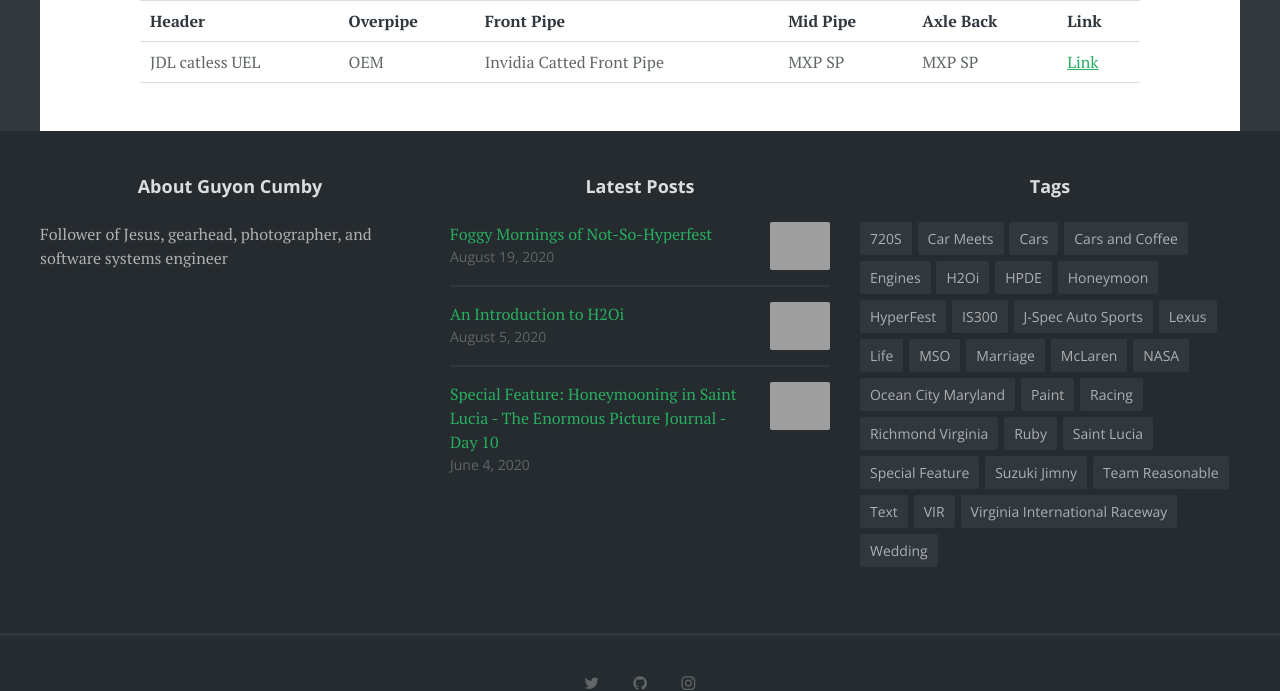
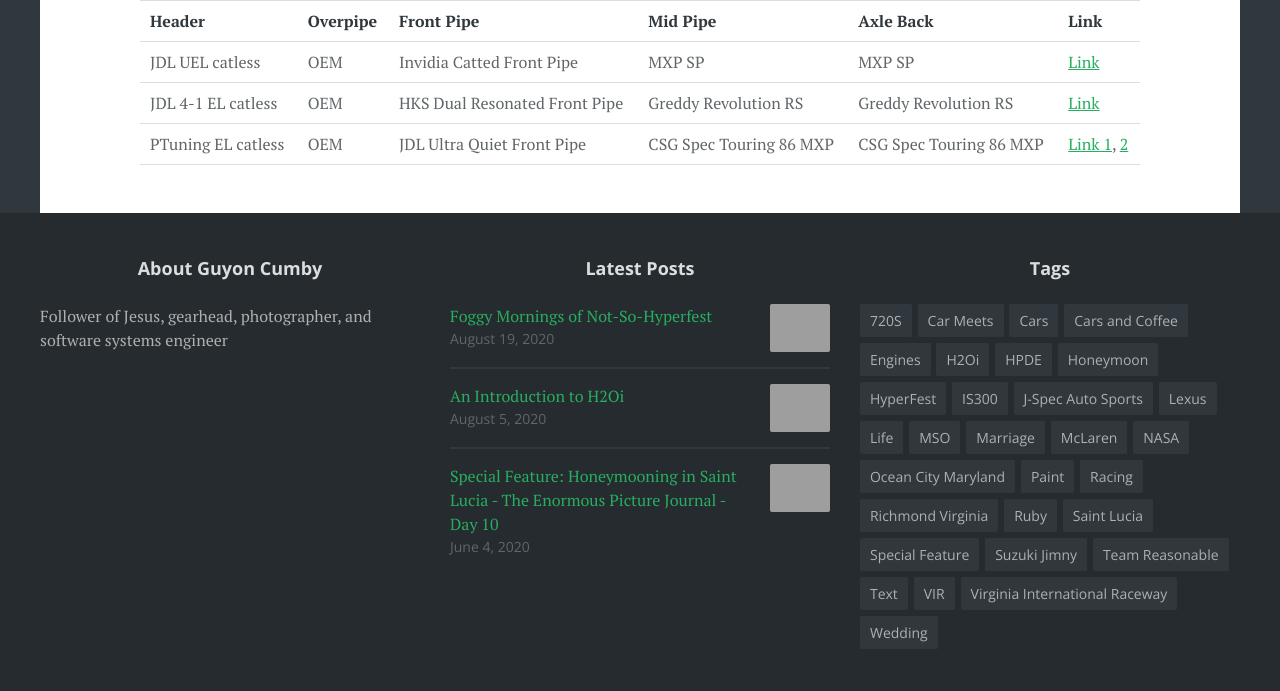
Before and after one commit to gkubed/gkubed.github.io, a Jekyll site: the page built from exhaust.md, in a window 1280 px wide and 900 px high, scrolled down 1628 px, cut to the strip 209-900 px from the top of the window. Built offline with Jekyll 4.4.1, drawn with Linux system fonts in a browser that asks for light colours; some web fonts are replaced; grey boxes are pictures that could not be loaded.

Commit message:
Update exhaust.md

```diff
--- a/exhaust.md
+++ b/exhaust.md
@@ -13,4 +13,6 @@
 
 | Header | Overpipe | Front Pipe | Mid Pipe | Axle Back | Link |
 --- | --- | --- | --- | --- | ---
-| JDL catless UEL | OEM | Invidia Catted Front Pipe | MXP SP | MXP SP | [Link](https://www.youtube.com/watch?v=E4CShKL51dI) |
+| JDL UEL catless | OEM | Invidia Catted Front Pipe | MXP SP | MXP SP | [Link](https://www.youtube.com/watch?v=E4CShKL51dI) |
+| JDL 4-1 EL catless | OEM | HKS Dual Resonated Front Pipe | Greddy Revolution RS | Greddy Revolution RS | [Link](https://www.youtube.com/watch?v=tdu2LHGLE9o) |
+| PTuning EL catless | OEM | JDL Ultra Quiet Front Pipe | CSG Spec Touring 86 MXP | CSG Spec Touring 86 MXP | [Link 1](https://www.youtube.com/watch?v=6JljePkvhIE), [2](https://www.youtube.com/watch?v=jmqyd0QUn4c)|
```
